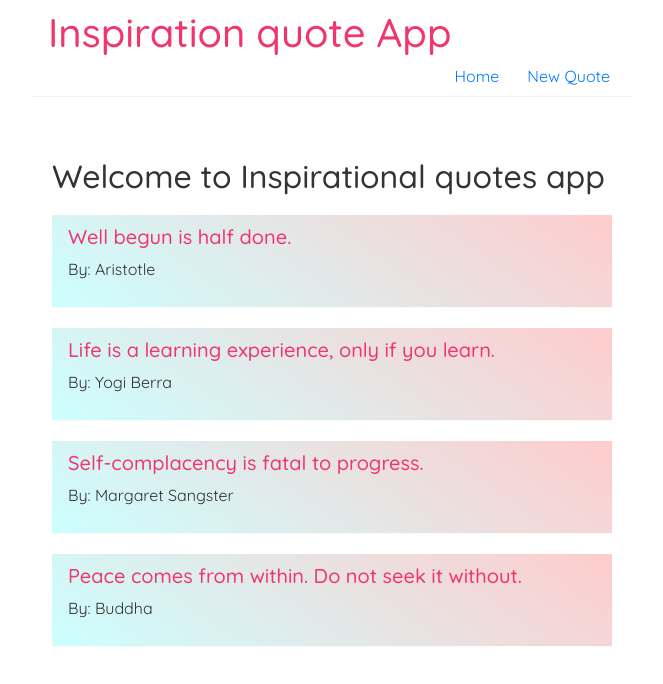
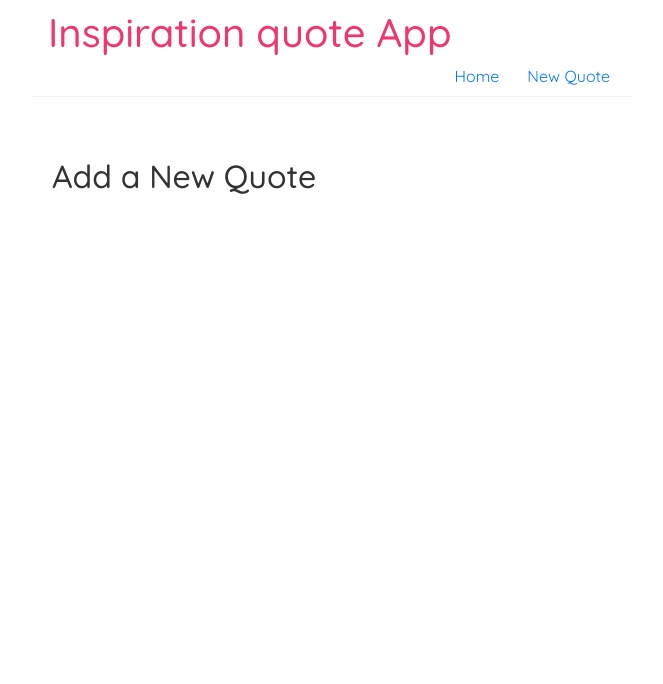
Before and after one commit to krishna-thapa/quote-react-web-app, a React (Create React App) app: page /create in a window 1280 px wide. Shown: the top 684 px of the page, without its empty margins (308-971 px from the left). Built offline with nearby package versions, Linux system fonts and the light colour scheme; data requests are answered from the project's data file.

Commit message:
Create quote page is added

```diff
--- a/src/App.js
+++ b/src/App.js
@@ -1,6 +1,7 @@
 import Navbar from "./components/Navbar";
 import Home from "./components/Home";
 import { BrowserRouter as Router, Route, Switch} from "react-router-dom";
+import Create from "./pages/Create";
 
 function App() {
 
@@ -10,8 +11,11 @@
         <Navbar />
         <div className="content">
           <Switch>
-            <Route path="/">
+            <Route exact path="/">
               <Home />
+            </Route>
+            <Route path="/create">
+              <Create />
             </Route>
           </Switch>
         </div>
--- /dev/null
+++ b/src/pages/Create.js
@@ -0,0 +1,9 @@
+const Create = () => {
+  return (
+    <div className="create">
+      <h2>Add a New Quote</h2>
+    </div>
+   );
+}
+
+export default Create;
```
Also changed, not shown: 1 other file (tests, documents, lock files or other folders).
